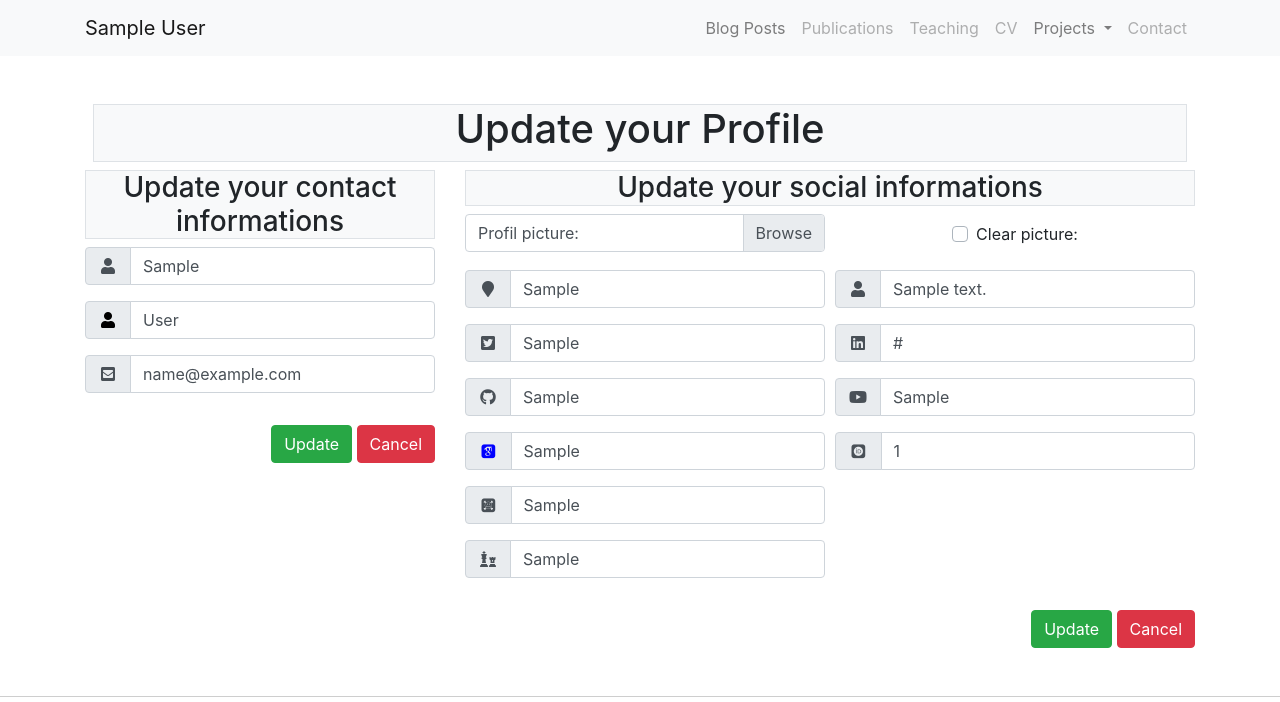
After one commit to tschmoderer/django-website, a Django app: a page that uses templates/footer/foot.html in a window 1280 px wide. The commit adds this page. Shown: the top 702 px of the page. Run offline with Django 3.2, Linux system fonts and the light colour scheme; a user stored in the database is signed in; tables that the repository leaves empty hold one stand-in row (values such as "Sample post"); parts of the project's set-up code (start-up, migrations or seed data) failed here and were passed over; some libraries are stand-ins or nearby versions; some web fonts are replaced.

Commit message:
finish edit homepage & profile v1.0

```diff
--- a/homepage/forms.py
+++ b/homepage/forms.py
@@ -15,6 +15,8 @@ class HomepageForm(forms.ModelForm):
 
 class ProfileForm(forms.ModelForm):
     clear_picture = forms.BooleanField(initial=False, required=False)
+    field_order = ['picture', 'clear_picture']
+    # TODO: change label and help text
     class Meta:
         model   = Profile
         widgets = {
--- a/homepage/urls.py
+++ b/homepage/urls.py
@@ -10,7 +10,8 @@ urlpatterns = [
 	path('logout/', views.logout_view,  name='logout'),
 	path('signup/', views.signup_view,  name='signup'),
 	path('<str:username>/', views.home, name='home'),
-	path('<str:username>/edit/', views.edit_homepage, name='edit'),
+	path('<str:username>/edit_homepage/', views.edit_homepage, name='edit_homepage'),
+	path('<str:username>/edit_profile/', views.edit_profile, name='edit_profile'),
 
 	path('<str:username>/blog/', include('blog.urls', namespace='blog')),
 	path('<str:username>/music/', include('music.urls', namespace='music')),
--- a/homepage/views.py
+++ b/homepage/views.py
@@ -58,35 +58,56 @@ def edit_homepage(request, username = None):
 	profile  = get_object_or_404(Profile,  user__username =  username)
 
 	if request.method == 'POST':
-		if 'homepage_form' in request.POST:
+		if 'update_homepage_form' in request.POST:
 			hform = HomepageForm(data=request.POST, instance=homepage)
 			pform = ProfileForm(instance=profile)
 			uform = UserForm(instance=profile.user)
+
 			if hform.is_valid():
 				hform.save()
 
+		# handle cancel button
+		else:
+			hform = HomepageForm(instance = homepage)
+
+	else:
+		hform = HomepageForm(instance = homepage)
+
+	return render(request, 'homepage/edit_homepage.html', {'form_homepage': hform, 'profile': profile})
+
+@login_required
+def edit_profile(request, username = None):
+	profile  = get_object_or_404(Profile,  user__username =  username)
+
+	if request.method == 'POST':
+		if 'update_user_form' in request.POST:
+			uform = UserForm(data=request.POST, instance=profile.user)
+			pform = ProfileForm(instance  = profile)
+
+			if uform.is_valid():
+				uform.save()
+
+
 		elif 'update_profile_form' in request.POST:
-			uform = UserForm(data=request.POST, instance=profile.user)
 			pform = ProfileForm(data=request.POST, files=request.FILES, instance=profile)
-			hform = HomepageForm(instance=homepage)
-			if pform.is_valid() and uform.is_valid():
-				user    = uform.save()
+			uform = UserForm(instance = profile.user)
+
+			if pform.is_valid():
 				profile = pform.save(commit=False)
-				profile.user = user
+
 				if 'clear_picture' in request.POST:
 					profile.picture = profile.__class__._meta.get_field('picture').default
+
 				profile.save()
 
 		# handle cancel button
 		else:
 			uform = UserForm(instance     = profile.user)
-			hform = HomepageForm(instance = homepage)
 			pform = ProfileForm(instance  = profile)
 
 
 	else:
 		uform = UserForm(instance     = profile.user)
-		hform = HomepageForm(instance = homepage)
 		pform = ProfileForm(instance  = profile)
 
-	return render(request, 'homepage/edit.html', {'form_profile': pform, 'form_homepage': hform, 'form_user': uform, 'profile': profile})
+	return render(request, 'homepage/edit_profile.html', {'form_profile': pform, 'form_user': uform, 'profile': profile})
--- a/templates/footer/foot.html
+++ b/templates/footer/foot.html
@@ -13,7 +13,7 @@
                 {% endcomment %}
                 <button type="button" class="btn btn-success btn-sm"><a href="{% url 'homepage:login' %}"class="text-reset">Login</a></button>
             {% endif %}
-                <button type="button" class="btn btn-secondary btn-sm mt-1"><a href="{% url 'admin:index' %}" class="text-reset">Admin</a></button>
+                <a href="{% url 'admin:index' %}" class="btn btn-secondary btn-sm mt-1">Admin</a>
                 {#<button type="button" class="btn btn-primary btn-sm mt-1"><a href="{% url 'homepage:signup' %}" class="text-reset">Sign Up</a> </button> #}
             </div>
         <!-- Footer Links -->
--- /dev/null
+++ b/templates/homepage/edit_profile.html
@@ -0,0 +1,198 @@
+{% extends "base.html" %}
+{% load widget_tweaks %}
+
+{% block profil %}{% endblock %}
+
+
+{%comment%}
+
+{% block profil %}
+
+<div class="sidebar sticky">
+    <div itemscope itemtype="http://schema.org/Person">
+        <form action="{% url 'homepage:edit_profile' profile.user.username %}" method="POST"
+            enctype="multipart/form-data">
+            {%csrf_token%}
+            <div class="author__avatar">
+                <img src="{{ profile.picture.url }}" alt="{{ profile.user.first_name }} {{ profile.user.last_name }}" />
+                <div class="">
+                    Clear: {{ form_profile.clear_picture }}
+                </div>
+                <div style="display: flex;">
+                    Update: {{ form_profile.picture }}
+                </div>
+            </div>
+            <div class="author__content">
+                <label>First name:</label>{{ form_user.first_name }}
+                <label>Last name:</label>{{ form_user.last_name }}
+                <label>Bio:</label>{{ form_profile.description }}
+            </div>
+            <div class="author__urls-wrapper">
+                <button class="btn btn--inverse">Follow</button>
+                <ul class="author__urls social-icons">
+                    <li><i class="fa fa-fw fa-map-marker" aria-hidden="true"></i>{{ form_profile.place }}</li>
+                    <li><i class="fa fa-fw fa-envelope-square" aria-hidden="true"></i>{{ form_user.email }}</li>
+                    <li><i class="fab fa-fw fa-twitter-square" aria-hidden="true"></i>{{ form_profile.twitter }}</li>
+                    <li><i class="fab fa-linkedin fa-fw" aria-hidden="true"></i>{{ form_profile.linkedin }}</li>
+                    <li><i class="fab fa-fw fa-github" aria-hidden="true"></i>{{ form_profile.github }}</li>
+                    <li><i class="fab fa-fw fa-youtube" aria-hidden="true"></i>{{ form_profile.youtube }}</li>
+                    <li><i class="ai ai-google-scholar-square ai-fw" style="color:blue"></i>{{ form_profile.scholar }}
+                    </li>
+                    <li><i class="ai ai-orcid-square ai-fw"></i>{{ form_profile.orcid }}</li>
+                    <li><i class="ai ai-arxiv-square ai-fw"></i>{{ form_profile.arxiv }}</li>
+                    <li><i class="fas fa-fw fa-chess" aria-hidden="true"></i>{{ form_profile.lichess }}</li>
+                </ul>
+            </div>
+            <div style="text-align: center;">
+                <input class="submit_update" type="submit" value="Update" name="update_profile_form">
+                <input class="submit_cancel" type="submit" value="Cancel" name="cancel_profile_form">
+            </div>
+        </form>
+    </div>
+</div>
+
+{% endblock %}
+{% endcomment %}
+
+{% block main_body %}
+<div class="container">
+    <div class="row m-2">
+        <div class="col-lg-12 text-center border bg-light">
+            <h1 class="text-center">Update your Profile </h1>
+        </div>
+    </div>
+    <div class="row">
+        <!-- User Information Form -->
+        <div class="col-lg-4">
+            <h3 class="text-center border bg-light">Update your contact informations</h2>
+                <form action="{% url 'homepage:edit_profile' profile.user.username %}" method="POST">{%csrf_token%}
+                    <div class="input-group mb-3">
+                        <div class="input-group-prepend">
+                          <span class="input-group-text"><i class="fas fa-user fa-fw" aria-hidden="true"></i></span>
+                        </div>
+                        {% render_field form_user.first_name class="form-control" %}
+                    </div>
+                    <div class="input-group mb-3">
+                        <div class="input-group-prepend">
+                          <span class="input-group-text"><i class="fas fa-user fa-fw" aria-hidden="true" style="color:black"  ></i></span>
+                        </div>
+                        {% render_field form_user.last_name class="form-control" %}
+                    </div>
+                    <div class="input-group mb-3">
+                        <div class="input-group-prepend">
+                          <span class="input-group-text"><i class="fa fa-fw fa-envelope-square" aria-hidden="true"></i></span>
+                        </div>
+                        {% render_field form_user.email class="form-control" %}
+                    </div>
+                    <div class="mt-3 float-right">
+                        <input class="btn btn-success" type="submit" value="Update" name="update_user_form">
+                        <input class="btn btn-danger" type="submit" value="Cancel" name="cancel_user_form">
+                    </div>
+                </form>
+        </div>
+        <!-- Social Form -->
+        <div class="col-lg-8 center-block">
+            <h3 class="text-center border bg-light">Update your social informations</h2>
+                <form action="{% url 'homepage:edit_profile' profile.user.username %}" method="POST">{%csrf_token%}
+                    <div class="form-row mb-3">
+                        <div class="col">
+                            <div class="custom-file">
+                                {% render_field form_profile.picture class="custom-file-input" %}
+                                <label class="custom-file-label"
+                                    for="{{ form_profile.picture.id_for_label }}">{{ form_profile.picture.label_tag }}</label>
+                            </div>
+                        </div>
+                        <div class="col text-center">
+                            <div class="custom-control custom-checkbox pt-2">
+                                <label class="custom-control-label"
+                                    for="{{ form_profile.clear_picture.id_for_label }}">{{ form_profile.clear_picture.label_tag }}</label>
+                                {% render_field form_profile.clear_picture class="custom-control-input" %}
+                            </div>
+                        </div>
+                    </div>
+
+                    <div class="form-row">
+                        <div class="col">
+                            <div class="input-group mb-3">
+                                <div class="input-group-prepend">
+                                  <span class="input-group-text"><i class="fa fa-fw fa-map-marker" aria-hidden="true"></i></span>
+                                </div>
+                                {% render_field form_profile.place class="form-control" %}
+                            </div>
+                            <div class="input-group mb-3">
+                                <div class="input-group-prepend">
+                                  <span class="input-group-text"><i class="fab fa-fw fa-twitter-square" aria-hidden="true"></i></span>
+                                </div>
+                                {% render_field form_profile.twitter class="form-control" %}
+                            </div>
+                            <div class="input-group mb-3">
+                                <div class="input-group-prepend">
+                                  <span class="input-group-text"><i class="fab fa-fw fa-github" aria-hidden="true"></i></span>
+                                </div>
+                                {% render_field form_profile.github class="form-control" %}
+                            </div>
+                            <div class="input-group mb-3">
+                                <div class="input-group-prepend">
+                                  <span class="input-group-text"><i class="ai ai-google-scholar-square ai-fw" style="color:blue"></i></span>
+                                </div>
+                                {% render_field form_profile.scholar class="form-control" placeholder=form_profile.scholar.label %}
+                            </div>
+                            <div class="input-group mb-3">
+                                <div class="input-group-prepend">
+                                  <span class="input-group-text"><i class="ai ai-arxiv-square ai-fw"></i></span>
+                                </div>
+                                {% render_field form_profile.arxiv class="form-control" %}
+                            </div>
+                            <div class="input-group mb-3">
+                                <div class="input-group-prepend">
+                                  <span class="input-group-text"><i class="fas fa-fw fa-chess" aria-hidden="true"></i></span>
+                                </div>
+                                {% render_field form_profile.lichess class="form-control" %}
+                            </div>
+                        </div>
+                        <div class="col">
+                            <div class="input-group mb-3">
+                                <div class="input-group-prepend">
+                                  <span class="input-group-text"><i class="fas fa-user fa-fw" aria-hidden="true"></i></span>
+                                </div>
+                                {% render_field form_profile.description class="form-control" %}
+                            </div>
+                            <div class="input-group mb-3">
+                                <div class="input-group-prepend">
+                                  <span class="input-group-text"><i class="fab fa-linkedin fa-fw" aria-hidden="true"></i></span>
+                                </div>
+                                {% render_field form_profile.linkedin class="form-control" %}
+                            </div>
+                            <div class="input-group mb-3">
+                                <div class="input-group-prepend">
+                                  <span class="input-group-text"><i class="fab fa-fw fa-youtube" aria-hidden="true"></i></i></span>
+                                </div>
+                                {% render_field form_profile.youtube class="form-control" %}
+                            </div>
+                            <div class="input-group mb-3">
+                                <div class="input-group-prepend">
+                                  <span class="input-group-text"><i class="ai ai-orcid-square ai-fw"></i></span>
+                                </div>
+                                {% render_field form_profile.orcid class="form-control" %}
+                            </div>
+                        </div>
+                    </div>
+
+                    <div class="mt-3 float-right">
+                        <input class="btn btn-success" type="submit" value="Update" name="update_profile_form">
+                        <input class="btn btn-danger" type="submit" value="Cancel" name="cancel_profile_form">
+                    </div>
+                </form>
+        </div>
+    </div>
+</div>
+
+<script>
+    // Add the following code if you want the name of the file appear on select
+    $(".custom-file-input").on("change", function () {
+        var fileName = $(this).val().split("\\").pop();
+        $(this).siblings(".custom-file-label").addClass("selected").html(fileName);
+    });
+</script>
+
+{% endblock %}
--- a/templates/homepage/login.html
+++ b/templates/homepage/login.html
@@ -44,7 +44,7 @@
 <div class="container-fluid">
     <div class="row justify-content-center align-self-center">
         <div class="col col-sm-6 col-md-6 col-lg-4 col-xl-3 h-100">
-            <button type="button" class="btn btn-secondary pull-right">
+            <button type="button" class="btn btn-secondary">
                 <a href="/" class="text-reset">Cancel</a>
             </button>
 
@@ -86,7 +86,7 @@
             </div>
             {% endfor %}
 
-            <button type="submit" class="btn btn-primary pull-right">Log In</button>
+            <button type="submit" class="btn btn-primary float-right">Log In</button>
         </form>
         </div>
         </div>
--- a/templates/includes/template_form.html
+++ b/templates/includes/template_form.html
@@ -1,4 +1,4 @@
-{# {% load widget_tweaks %} #}
+{% load widget_tweaks %}
 
 {% for hidden_field in form.hidden_fields %}
   {{ hidden_field }}
@@ -14,7 +14,7 @@
 
 {% for field in form.visible_fields %}
   <div class="form-group">
-    {{ field.label_tag }}
+    <h4>{{ field.label_tag }}</h4>
 
     {% if form.is_bound %}
       {% if field.errors %}
--- a/templates/profil.html
+++ b/templates/profil.html
@@ -70,5 +70,8 @@
         </li>
         {% endif %}
     </ul>
+    {% if user.is_authenticated %}
+    <a href="{% url 'homepage:edit_profile' profile.user.username %}" class="btn btn-success btn-sm mt-2 float-right">Edit</a>
+    {% endif %}
 </div>
 </div>
```
Also changed, not shown: templates/blog/article_list.html (+7 -3 lines), templates/homepage/edit.html (deleted, +0 -71 lines), templates/homepage/edit_homepage.html (added, +24 -0 lines), templates/homepage/home.html (+1 -9 lines), templates/markdownx/widget.html (added, +15 -0 lines), website/settings.py (+7 -0 lines).
